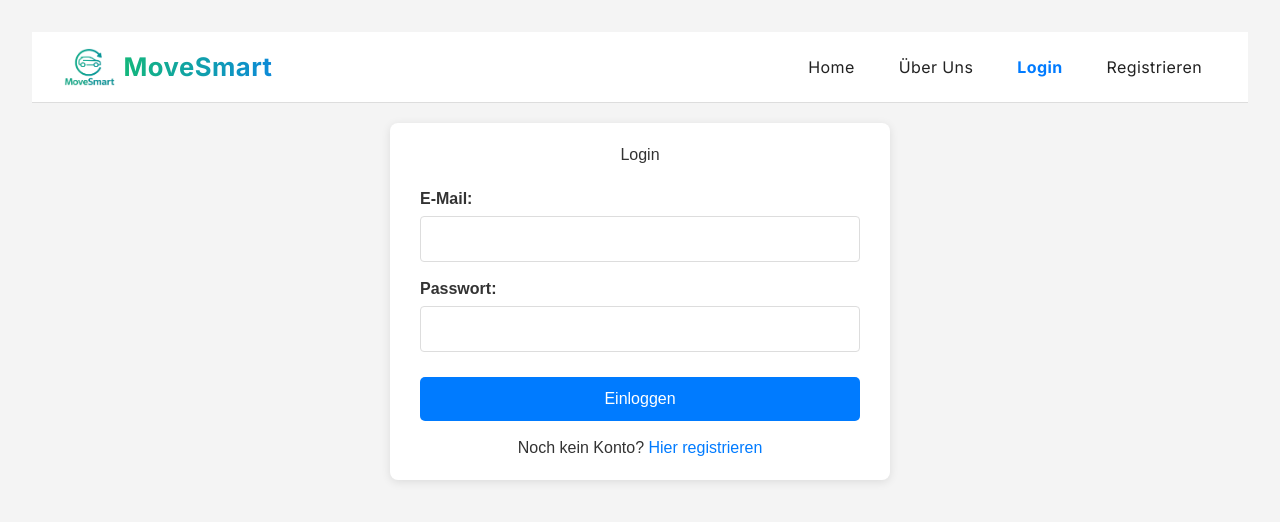
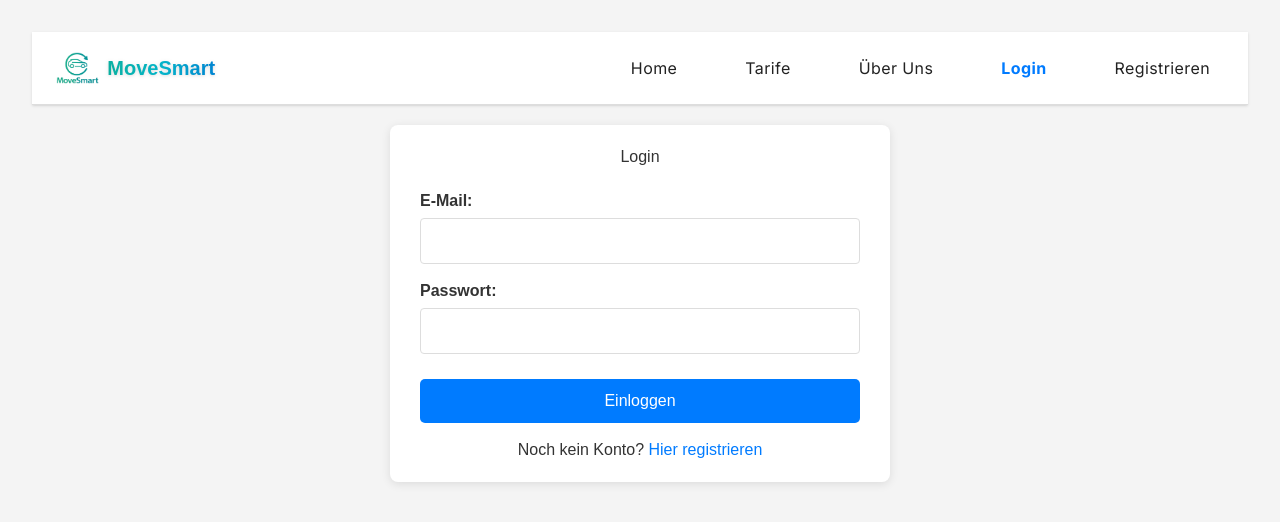
Before and after one commit to Teoman951/testprojekt, a React (Vite) app in the folder Frontend/: page /login in a window 1280 px wide. Shown: the top 522 px of the page. Built offline with nearby package versions, Linux system fonts and the light colour scheme.

Commit message:
neue HomePage

```diff
--- a/Frontend/src/App.jsx
+++ b/Frontend/src/App.jsx
@@ -1,11 +1,14 @@
 import React from "react";
 import { Routes, Route, Navigate, NavLink, useNavigate } from 'react-router-dom';
 import "./App.css"; // Stellt sicher, dass diese Datei existiert oder entfernt den Import
+
+import logoImg from "./assets/movesmart-logo.png";
 
 // Imports der ausgelagerten Komponenten - KORRIGIERTE PFADE
 import LoginPage from "./pages/Auth/LoginPage"; // Hinzufügen von './'
 import RegisterWizard from './pages/Auth/Register/RegisterWizard.jsx'; // Hinzufügen von './'
 import HomePage from "./pages/User/HomePage.jsx"; // Hinzufügen von './'
+import LandingPage from "./pages/LandingPage";
 import ProfilePage from "./pages/User/ProfilePage.jsx"; // Hinzufügen von './'
 import ReservationsPage from "./pages/User/ReservationsPage.jsx"; // Hinzufügen von './'
 import NewReservationPage from "./pages/User/NewReservationPage.jsx"; // Hinzufügen von './'
@@ -32,31 +35,31 @@ function App() {
 
   return (
     <div className="App">
-      <nav className="navbar">
-        <NavLink to="/" className="navbar-brand">
-          <img
-            src="/Logo Carsharing.jpg"
-            alt="MoveSmart Logo"
-            className="logo-img"
-          />
-          <span className="logo-text">MoveSmart</span>
+<nav className="navbar flex items-center justify-between px-6 py-4 shadow relative z-50">
+  {/* Brand: Logo + Text */}
+  <NavLink to="/" className="flex items-center gap-2">
+    <img src={logoImg} alt="MoveSmart Logo" className="h-8 w-auto" />
+    <span className="text-xl font-extrabold bg-gradient-to-r from-brand-start
+                                     via-brand-mid to-brand-end bg-clip-text text-transparent drop-shadow">
+  MoveSmart
+</span>
+
   </NavLink>
-        <div className="navbar-links">
-          {token ? ( // Navigationslinks, wenn der Benutzer angemeldet ist
+
+  {/* Rechts: alle Navigationslinks */}
+  <div className="navbar-links flex gap-6 items-center">
+    {token ? (
       <>
-              <NavLink to="/home">Home</NavLink>
+        <NavLink to="/home">Dashboard</NavLink>
         <NavLink to="/profile">Profil</NavLink>
         <NavLink to="/reservations">Reservierungen</NavLink>
-              <NavLink to="/aboutus">Über Uns</NavLink>
+        <NavLink to="/aboutus">Über&nbsp;Uns</NavLink>
         <NavLink to="/rates">Tarife</NavLink>
-              {/* Beim Logout rufen wir logout() vom Hook auf und leiten dann um */}
 
-                {/* Admin Links */}
-                {userRole === 'admin' && (
-                    <>
+        {userRole === "admin" && (
           <NavLink to="/admin/dashboard">Admin-Dashboard</NavLink>
-                    </>
         )}
+
         <button
           onClick={() => {
             logout();
@@ -68,10 +71,10 @@ function App() {
         </button>
       </>
     ) : (
-            // Navigationslinks, wenn der Benutzer NICHT angemeldet ist
       <>
-              <NavLink to="/home">Home</NavLink>
-              <NavLink to="/aboutus">Über Uns</NavLink>
+        <NavLink to="/">Home</NavLink>
+        <NavLink to="/rates">Tarife</NavLink>
+        <NavLink to="/aboutus">Über&nbsp;Uns</NavLink>
         <NavLink to="/login">Login</NavLink>
         <NavLink to="/register">Registrieren</NavLink>
       </>
@@ -81,16 +84,15 @@ function App() {
 
       <main>
         <Routes>
-          {/* Routen, die immer erreichbar sind */}
-          {/* onLoginSuccess wird nun vom useAuth-Hook bereitgestellt */}
-          <Route path="/home" element={<HomePage />} />
+
+  {/* Öffentliche Seiten */}
+  <Route path="/" element={<LandingPage />} />
   <Route path="/aboutus" element={<AboutUsPage />} />
+  <Route path="/login" element={<LoginPage onLoginSuccess={login} />} />
+  <Route path="/register/*" element={<RegisterWizard />} />
+  <Route path="/rates" element={<RatesPage />} />
 
-          <Route path="/login" element={<LoginPage onLoginSuccess={login} />} />
-           {/*  Wizard-Hauptroute  */}
-          <Route path="/register/*" element={<RegisterWizard />} />
-
-          {/* Geschützte Routen (nur zugänglich, wenn ein Token vorhanden ist) */}
+  {/* Geschützte Nutzer-Routen */}
   <Route
     path="/home"
     element={
@@ -114,7 +116,9 @@ function App() {
         <ReservationsPage />
       </PrivateRoute>
     }
-          /> {/*Admin-Routen */}
+  />
+
+  {/* Geschützte Admin-Routen (Role-Check inside <PrivateRoute requiredRole="admin" />) */}
   <Route
     path="/admin/dashboard"
     element={
@@ -155,26 +159,19 @@ function App() {
       </PrivateRoute>
     }
   />
+
+  {/* Reservierung per ID – nur eingeloggt */}
   <Route
-            path="/new-reservation/:id" // :id als URL-Param
+    path="/new-reservation/:id"
     element={
       <PrivateRoute>
         <NewReservationPage />
       </PrivateRoute>
     }
   />
-            <Route path="/rates" element={<RatesPage />} />
-          {/* Standard-Route für den Start oder unbekannte Pfade */}
-          {/* Leitet zur Startseite um, wenn eingeloggt, sonst zur Login-Seite */}
-          <Route path="/" element={<HomePage />} />
-          <Route
-            path="*"
-            element={
-              <h2 className="content-container">Seite nicht gefunden (404)</h2>
-            }
-          />
-          {/* 404-Fallback */}
-          <Route path="*" element={<p>404 – Seite nicht gefunden</p>} />
+
+  {/* Fallback für unbekannte Pfade */}
+  <Route path="*" element={<h2 className="content-container">404 – Seite nicht gefunden</h2>} />
 </Routes>
       </main>
     </div>
--- /dev/null
+++ b/Frontend/src/components/Hero.jsx
@@ -0,0 +1,33 @@
+import { Link } from "react-router-dom";
+
+export default function Hero() {
+  return (
+    <section className="relative isolate overflow-hidden min-h-[90vh] flex flex-col items-center justify-center text-center px-6">
+      {/* Gradient-Hintergrund */}
+      <div className="absolute inset-0 -z-10 bg-gradient-to-br from-brand-start via-brand-mid to-brand-end opacity-80" />
+
+      {/* Glas-Card */}
+      <div className="backdrop-blur-sm bg-white/10 rounded-3xl p-8 shadow-xl">
+        <h1 className="text-5xl md:text-7xl font-extrabold tracking-tight text-white drop-shadow-lg">
+          MoveSmart&nbsp;<span className="text-cyan-200">.mobil</span>
+        </h1>
+        <p className="mt-4 max-w-xl text-lg md:text-2xl text-white/90">
+          Deine flexible Car-Sharing-Lösung – ohne Stress, ohne Bindung, jederzeit.
+        </p>
+
+        {/* ► Buttons ◄ */}
+        <div className="mt-8 flex flex-wrap gap-4 justify-center">
+          {/* 1. Button → Registrierungs-Wizard */}
+          <Link to="/register" className="btn-primary">
+            Jetzt registrieren
+          </Link>
+
+          {/* 2. Button → Tarif-Seite */}
+          <Link to="/rates" className="btn-ghost">
+            Unsere Tarife
+          </Link>
+        </div>
+      </div>
+    </section>
+  );
+}
--- a/Frontend/src/index.css
+++ b/Frontend/src/index.css
@@ -5,5 +5,15 @@
 
 
 @layer utilities {
+    .btn-primary {
+    @apply inline-flex items-center justify-center px-6 py-3 rounded-xl font-semibold text-white
+            bg-gradient-to-r from-brand-start via-brand-mid to-brand-end shadow-lg
+            transition hover:brightness-110 active:scale-[.98];
+  }
+  .btn-ghost {
+    @apply inline-flex items-center justify-center px-6 py-3 rounded-xl font-semibold
+           text-white/90 ring-2 ring-white/40 backdrop-blur-sm
+           transition hover:bg-white/10 active:scale-[.98];
+            }
 
 }
--- /dev/null
+++ b/Frontend/src/pages/LandingPage.jsx
@@ -0,0 +1,10 @@
+import Hero from "../components/Hero";
+
+export default function LandingPage() {
+  return (
+    <main className="flex flex-col">
+      <Hero />          {/* 1. Sektion – Hero */}
+      {/* TODO: <Benefits />, <HowItWorks />, <Pricing />, <Testimonials /> */}
+    </main>
+  );
+}
--- a/Frontend/tailwind.config.js
+++ b/Frontend/tailwind.config.js
@@ -1,14 +1,24 @@
-// tailwind.config.js   (ES-M Syntax)
-import forms from '@tailwindcss/forms';
+
+import forms from "@tailwindcss/forms";
 
 /** @type {import('tailwindcss').Config} */
 export default {
   content: [
-    './index.html',
-    './src/**/*.{js,jsx,ts,tsx}',
+    "./index.html",
+    "./src/**/*.{js,jsx,ts,tsx}",
   ],
-  theme: { extend: {} },
-  plugins: [
-    forms,
-  ],
+
+  /* ► HIER erweitern ◄ */
+  theme: {
+    extend: {
+      colors: {
+        /* MoveSmart-Palette  (anpassen, wenn du feinere Werte willst) */
+        "brand-start": "#0ab0a0", // Türkis
+        "brand-mid":   "#05b4c9", // Aqua
+        "brand-end":   "#0084d1", // Blau
+      },
+    },
+  },
+
+  plugins: [forms],
 };
```
Also changed, not shown: Frontend/src/assets/movesmart-logo.png (added), 47 other files (tests, documents, lock files or other folders). Lines whose indentation alone changed are shown as unchanged.
